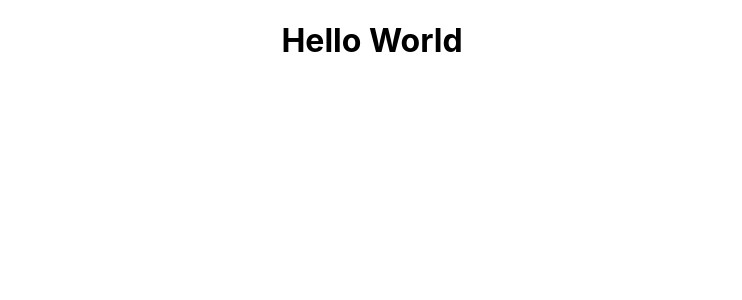
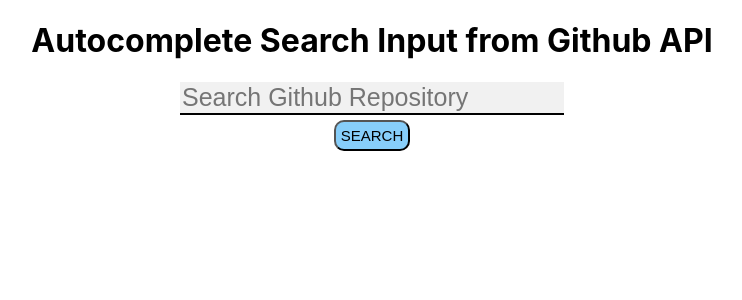
Before and after one commit to edsonha/Autocomplete-Search-Frontend, a React (Create React App) app: page / in a window 1280 px wide. Shown: the top 300 px of the page, without its empty margins (268-1010 px from the left). Built offline with nearby package versions, Linux system fonts and the light colour scheme.

Commit message:
[Ed] Adding input box and search button components and their unit test

```diff
--- a/package.json
+++ b/package.json
@@ -14,6 +14,7 @@
     "start": "react-scripts start",
     "build": "react-scripts build",
     "test": "react-scripts test",
+    "test:coverage": "react-scripts test --coverage",
     "eject": "react-scripts eject"
   },
   "eslintConfig": {
--- a/src/App.js
+++ b/src/App.js
@@ -1,10 +1,12 @@
 import React from "react";
 import "./App.css";
+import InputConsole from "./components/InputConsole/InputConsole";
 
 function App() {
   return (
     <div className="App">
-      <h1>Hello World</h1>
+      <h1>Autocomplete Search Input from Github API</h1>
+      <InputConsole />
     </div>
   );
 }
--- /dev/null
+++ b/src/components/InputConsole/InputConsole.css
@@ -0,0 +1,21 @@
+input {
+  display: block;
+  width: 30%;
+  margin: auto;
+  border: none;
+  height: 200%;
+  line-height: 3;
+  background: #f1f1f1;
+  border-bottom: 2px solid;
+  font-size: 25px;
+}
+
+button {
+  background-color: lightskyblue;
+  display: inline-block;
+  padding: 5px;
+  margin: 5px;
+  border-radius: 10px;
+  font-size: 15px;
+  color: black;
+}
--- /dev/null
+++ b/src/components/InputConsole/InputConsole.js
@@ -0,0 +1,15 @@
+import React from "react";
+import "./InputConsole.css";
+
+const InputConsole = () => {
+  return (
+    <React.Fragment>
+      <input type="search" placeholder="Search Github Repository" />
+      <button data-testid="search-button" type="button">
+        SEARCH
+      </button>
+    </React.Fragment>
+  );
+};
+
+export default InputConsole;
```
Also changed, not shown: 1 other file (tests, documents, lock files or other folders).
